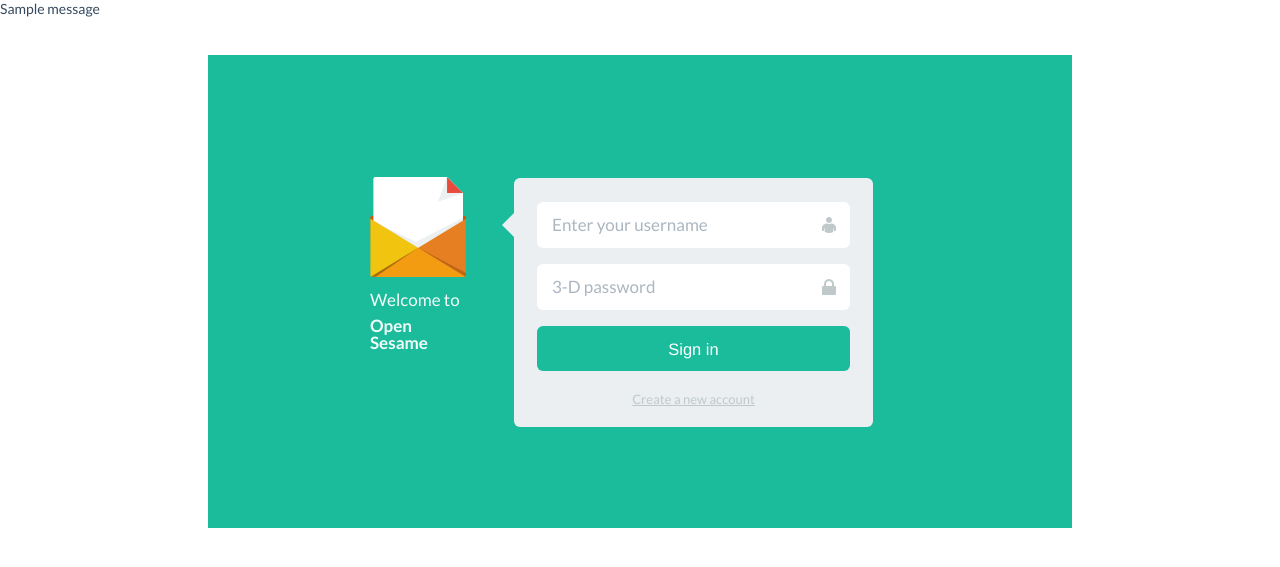
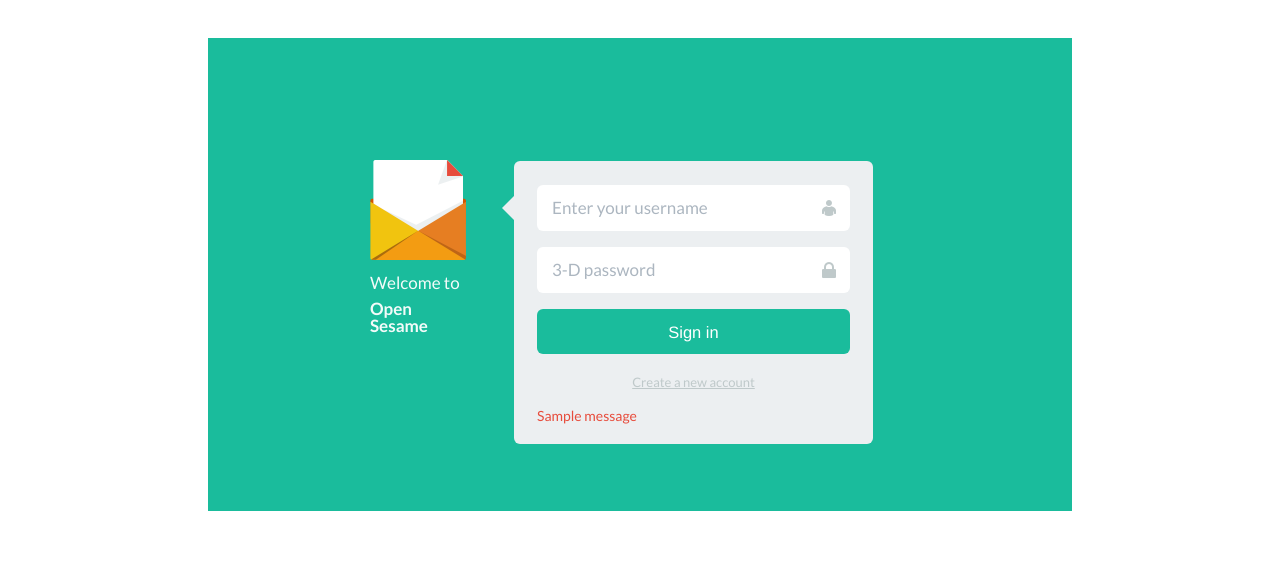
Before and after one commit to kwugirl/Open-Sesame, a Flask app: page / in a window 1280 px wide. Shown: the top 567 px of the page. Run offline with Flask 2, Linux system fonts and the light colour scheme; one stand-in notice (Sample message) is shown.

Commit message:
set CSS style for flashed msgs to be red and placed in login area

```diff
--- a/static/css/flat-ui.css
+++ b/static/css/flat-ui.css
@@ -2531,3 +2531,7 @@ body.vjs-full-window {
 
 .mll, .mhl, .mal {
   margin-left: 20px; }
+
+.flash {
+  color: #E74C3C;
+}
--- a/templates/layout.html
+++ b/templates/layout.html
@@ -17,10 +17,6 @@
 
 <body>
 
-{% for message in get_flashed_messages() %}
-  <div class=flash>{{ message }}</div>
-{% endfor %}
-
 <div class="container">
 
   <div class="login">
@@ -34,9 +30,13 @@
 
       <div class="login-form">
 
+        {% block body %}
+        {% endblock %}
 
-{% block body %}
-{% endblock %}
+        <br />
+        {% for message in get_flashed_messages() %}
+          <div class="flash">{{ message }}</div>
+        {% endfor %}
 
       </div>
     </div>
```
